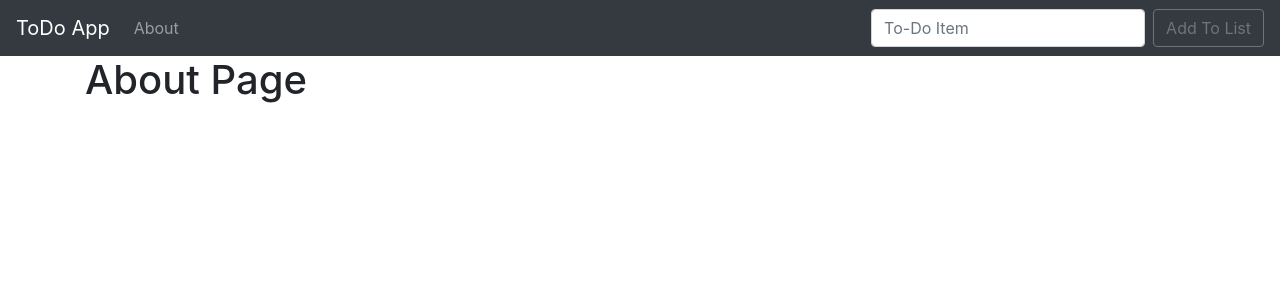
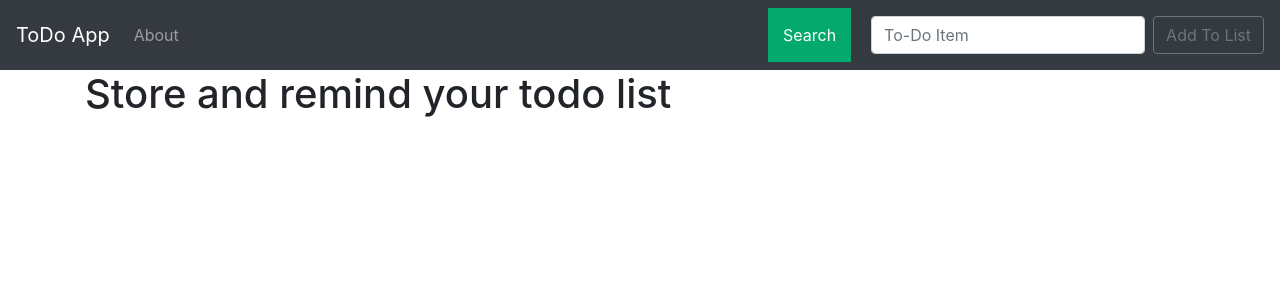
Before and after one commit to SelvaKumar1995sri/Django_ToDoApp, a Django app: page /about in a window 1280 px wide. Shown: the top 300 px of the page. Run offline with Django 3.2, Linux system fonts and the light colour scheme.

Commit message:
search requirement completed and about page content given

```diff
--- a/todo_list/templates/about.html
+++ b/todo_list/templates/about.html
@@ -5,5 +5,5 @@
 {% endblock title %}
 
 {% block content %}
-    <h1>About Page</h1>
+    <h1>Store and remind your todo list </h1>
 {% endblock content %}
--- a/todo_list/templates/base.html
+++ b/todo_list/templates/base.html
@@ -1,5 +1,68 @@
 {% load static %}
 <!doctype html>
+<meta name="viewport" content="width=device-width, initial-scale=1">
+<style>
+
+
+.dropbtn:hover, .dropbtn:focus {
+  background-color: #3e8e41;
+}
+
+#myInput {
+  box-sizing: border-box;
+  background-image: url('searchicon.png');
+  background-position: 14px 12px;
+  background-repeat: no-repeat;
+  font-size: 16px;
+  padding: 14px 20px 12px 45px;
+  border: none;
+  border-bottom: 1px solid #ddd;
+}
+
+#myInput:focus {outline: 3px solid #ddd;}
+
+.dropdown {
+  position: relative;
+  display: inline-block;
+}
+
+.dropdown-content {
+  display: none;
+  position: absolute;
+  background-color: #f6f6f6;
+  min-width: 230px;
+  overflow: auto;
+  border: 1px solid #ddd;
+  z-index: 1;
+}
+
+.dropdown-content a {
+  color: black;
+  padding: 12px 16px;
+  text-decoration: none;
+  display: block;
+}
+
+.dropbtn {
+  background-color: #04AA6D;
+  color: white;
+  padding: 15px;
+  font-size: 16px;
+  border: none;
+  cursor: pointer;
+  margin-left: 1px;
+  margin-right: 20px;
+}
+
+.dropdown a:hover {background-color: #ddd;}
+
+.show {display: block;}
+</style>
+
+
+
+</body>
+</html>
 <html lang="en">
   <head>
     <!-- Required meta tags -->
@@ -24,6 +87,42 @@
                 <a class="nav-link" href="{% url 'about' %}">About</a>
             </li>
             </ul>
+
+            <div class="dropdown">
+              <button onclick="myFunction()" class="dropbtn">Search</button>
+              <div id="myDropdown" class="dropdown-content">
+                <input type="text" placeholder="Search.." id="myInput" onkeyup="filterFunction()">
+                {% for thing in all_items %}
+                      <a href="#thing.item">{{ thing.item }}</a>
+
+                {% endfor %}
+              </div>
+            </div>
+
+            <script>
+            /* When the user clicks on the button,
+            toggle between hiding and showing the dropdown content */
+            function myFunction() {
+              document.getElementById("myDropdown").classList.toggle("show");
+            }
+
+            function filterFunction() {
+              var input, filter, ul, li, a, i;
+              input = document.getElementById("myInput");
+              filter = input.value.toUpperCase();
+              div = document.getElementById("myDropdown");
+              a = div.getElementsByTagName("a");
+              for (i = 0; i < a.length; i++) {
+                txtValue = a[i].textContent || a[i].innerText;
+                if (txtValue.toUpperCase().indexOf(filter) > -1) {
+                  a[i].style.display = "";
+                } else {
+                  a[i].style.display = "none";
+                }
+              }
+            }
+            </script>
+
             <form class="form-inline my-2 my-lg-0" method="POST">
             {% csrf_token %}
               <input class="form-control mr-sm-2" type="search" placeholder="To-Do Item" aria-label="Search" name="item">
--- a/todo_list/urls.py
+++ b/todo_list/urls.py
@@ -6,7 +6,5 @@ urlpatterns = [
     path('', views.home, name='home'),
     path('about', views.about, name='about'),
     path('delete/<item_id>', views.delete, name='delete'),
-    # path('crossoff/<item_id>', views.cross_off, name='cross_off'),
-    # path('uncross/<item_id>', views.uncross, name='uncross'),
     path('edit/<item_id>', views.edit, name='edit'),
 ]
```
Also changed, not shown: todo_list/views.py (line endings or trailing spaces).
